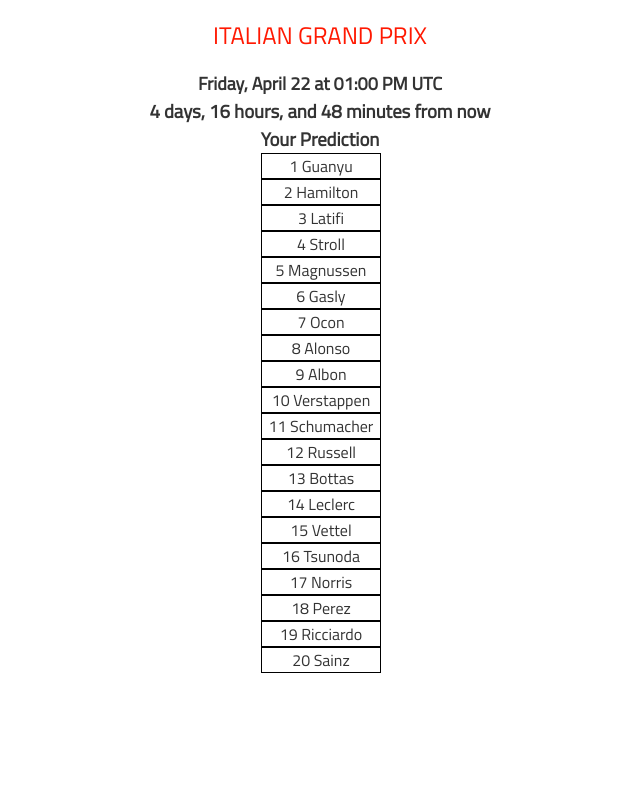
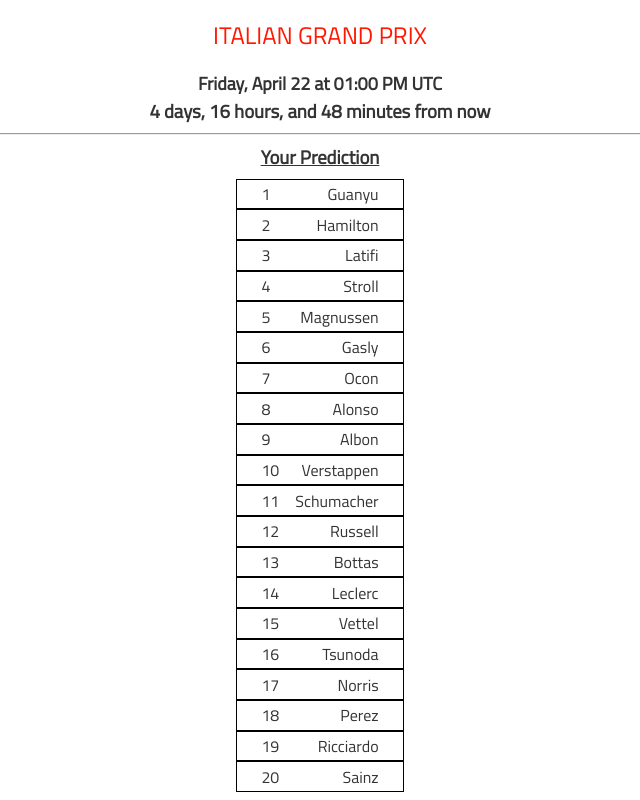
Before and after one commit to etherealmachine/f1-golf, a Svelte app: page / in a window 1280 px wide. Both pictures are taken after a click on the button 805 px from the left and 34 px from the top of the page. Shown: the whole page, without its empty margins (320-960 px from the left). Built offline with nearby package versions, Linux system fonts and the light colour scheme; some icons are missing.

Commit message:
Better styling

```diff
--- a/public/global.css
+++ b/public/global.css
@@ -89,3 +89,7 @@ h3 {
 h4 {
   margin: 0;
 }
+
+hr {
+  width: 100%;
+}
--- a/src/App.svelte
+++ b/src/App.svelte
@@ -116,7 +116,8 @@
     })}
   </h2>
   <h3>{currentDeltaString}</h3>
-  <div style="display: flex;">
+  <hr />
+  <div style="display: flex; flex: 1; margin-bottom: 8px;">
     {#if currentDelta > 0}
       <Predict {prediction} on:change={predictionChanged} />
     {:else if currentRace.results && $state.spoiled[currentRace.name] && prediction}
@@ -133,10 +134,11 @@
 
 <style>
   main {
+    height: 100%;
     display: flex;
     flex-direction: column;
     align-items: center;
-    justify-content: center;
+    justify-content: start;
     text-align: center;
     margin: 0 auto;
     padding: 0 12px;
--- a/src/Predict.svelte
+++ b/src/Predict.svelte
@@ -17,8 +17,9 @@
 </script>
 
 <main>
-  <div>
-    <h3>Your Prediction</h3>
+  <h3 style="margin-bottom: 8px; text-decoration: underline;">
+    Your Prediction
+  </h3>
   <SortableList
     sortableOptions={{ animation: 200 }}
     bind:items={prediction}
@@ -26,28 +27,49 @@
     let:index
     on:change={predictionChanged}
     ulClass="driver-list"
+    liClass="driver-slot"
   >
-      <div class="driver-slot">
-        {index + 1}
-        {formatName(item.driver.name)}
+    <div class="driver-item">
+      <span>{index + 1}</span>
+      <span>{formatName(item.driver.name)}</span>
     </div>
   </SortableList>
-  </div>
 </main>
 
 <style>
+  main {
+    display: flex;
+    flex-direction: column;
+    flex: 1;
+  }
+
   :global(.driver-list) {
+    display: flex;
+    flex-direction: column;
+    flex: 1;
     list-style-type: none;
     padding: 0;
     margin: 0;
   }
 
-  .driver-slot {
+  :global(.driver-slot) {
     display: flex;
     align-items: center;
-    justify-content: center;
-    width: 100%;
+    flex: 1;
     border: 1px solid black;
     background: white;
+    padding: 0 16px;
+  }
+
+  .driver-item {
+    font-size: 100%;
+    display: flex;
+    flex: 1;
+    align-items: center;
+    justify-content: space-between;
+  }
+
+  .driver-item > span {
+    padding: 0 8px;
   }
 </style>
```
Lines whose indentation alone changed are shown as unchanged.
